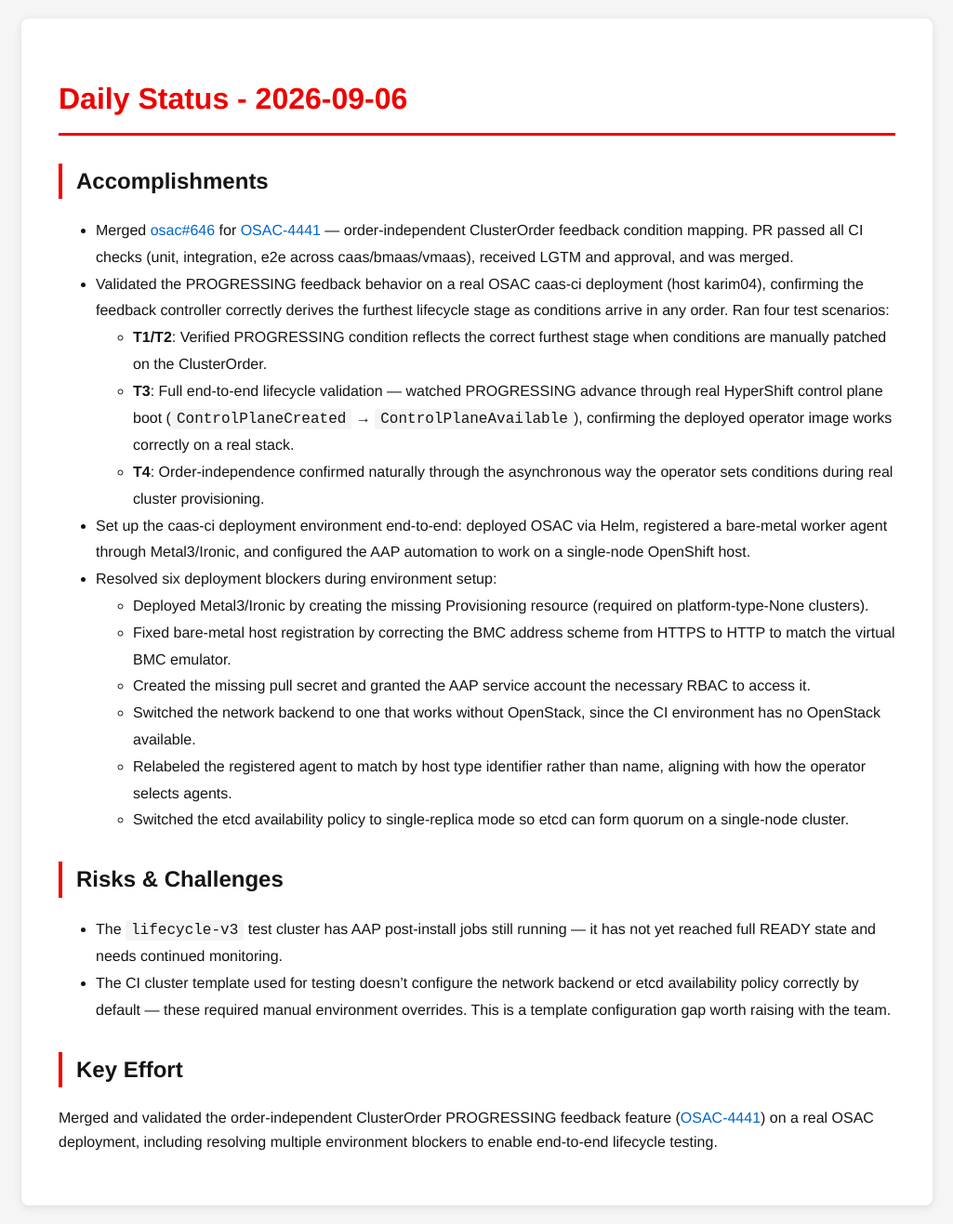
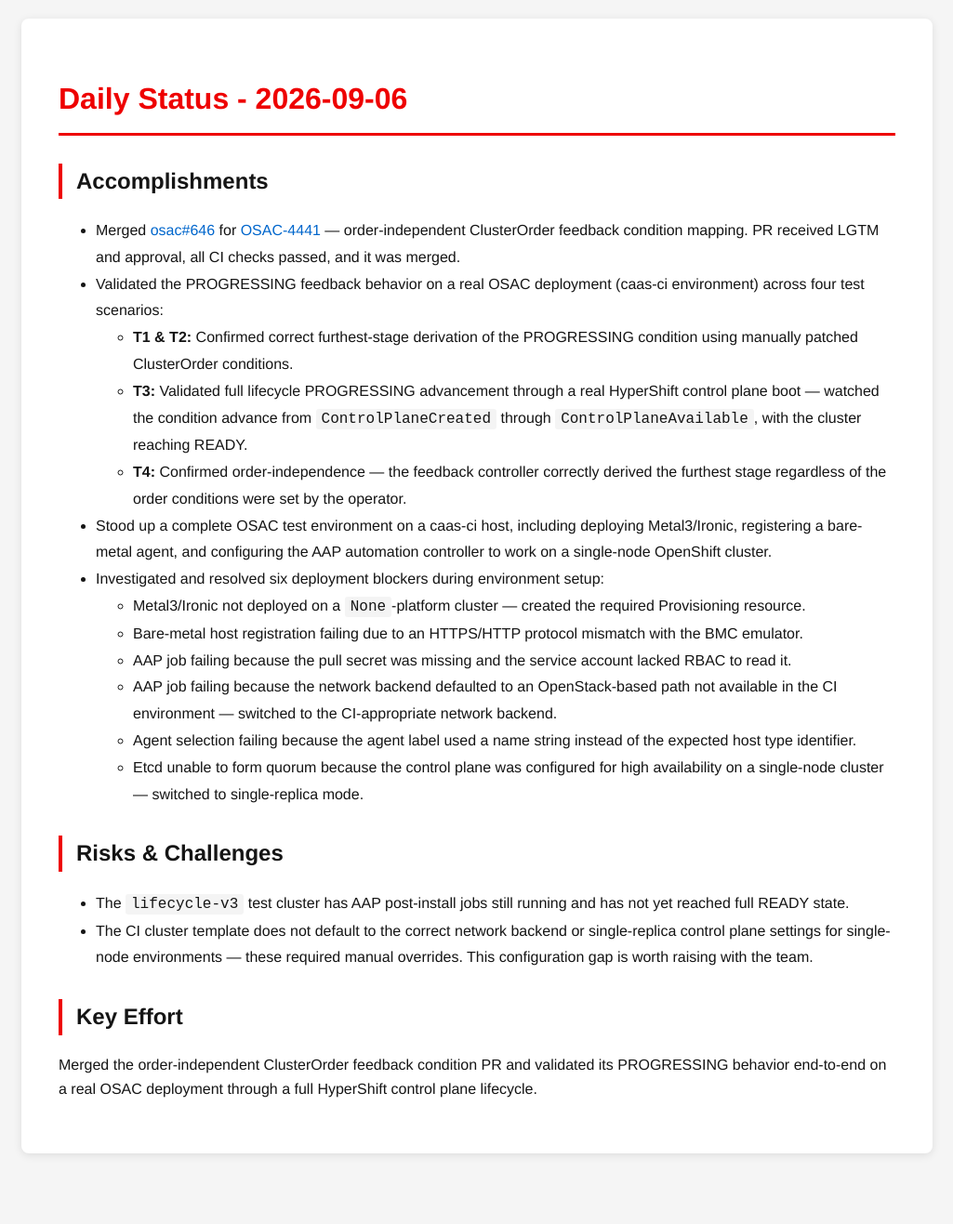
Before and after one commit to tzvatot/daily-status, a Jekyll site: the page built from 2026-09-06.md, in a window 1280 px wide. Shown: the whole page at 93% size, without its empty margins (127-1152 px from the left). Built offline with Jekyll 4.4.1, drawn with Linux system fonts in a browser that asks for light colours; after the commit the page ends 1261 px from its top, so only the background shows below that.

Commit message:
Daily status update - 2026-09-06

```diff
--- a/2026-09-06.md
+++ b/2026-09-06.md
@@ -8,25 +8,25 @@
 
 ## Accomplishments
 
-- Merged [osac#646](https://github.com/osac-project/osac/pull/646) for [OSAC-4441](https://redhat.atlassian.net/browse/OSAC-4441) — order-independent ClusterOrder feedback condition mapping. PR passed all CI checks (unit, integration, e2e across caas/bmaas/vmaas), received LGTM and approval, and was merged.
-- Validated the PROGRESSING feedback behavior on a real OSAC caas-ci deployment (host karim04), confirming the feedback controller correctly derives the furthest lifecycle stage as conditions arrive in any order. Ran four test scenarios:
-  - **T1/T2**: Verified PROGRESSING condition reflects the correct furthest stage when conditions are manually patched on the ClusterOrder.
-  - **T3**: Full end-to-end lifecycle validation — watched PROGRESSING advance through real HyperShift control plane boot (`ControlPlaneCreated` → `ControlPlaneAvailable`), confirming the deployed operator image works correctly on a real stack.
-  - **T4**: Order-independence confirmed naturally through the asynchronous way the operator sets conditions during real cluster provisioning.
-- Set up the caas-ci deployment environment end-to-end: deployed OSAC via Helm, registered a bare-metal worker agent through Metal3/Ironic, and configured the AAP automation to work on a single-node OpenShift host.
-- Resolved six deployment blockers during environment setup:
-  - Deployed Metal3/Ironic by creating the missing Provisioning resource (required on platform-type-None clusters).
-  - Fixed bare-metal host registration by correcting the BMC address scheme from HTTPS to HTTP to match the virtual BMC emulator.
-  - Created the missing pull secret and granted the AAP service account the necessary RBAC to access it.
-  - Switched the network backend to one that works without OpenStack, since the CI environment has no OpenStack available.
-  - Relabeled the registered agent to match by host type identifier rather than name, aligning with how the operator selects agents.
-  - Switched the etcd availability policy to single-replica mode so etcd can form quorum on a single-node cluster.
+- Merged [osac#646](https://github.com/osac-project/osac/pull/646) for [OSAC-4441](https://redhat.atlassian.net/browse/OSAC-4441) — order-independent ClusterOrder feedback condition mapping. PR received LGTM and approval, all CI checks passed, and it was merged.
+- Validated the PROGRESSING feedback behavior on a real OSAC deployment (caas-ci environment) across four test scenarios:
+  - **T1 & T2:** Confirmed correct furthest-stage derivation of the PROGRESSING condition using manually patched ClusterOrder conditions.
+  - **T3:** Validated full lifecycle PROGRESSING advancement through a real HyperShift control plane boot — watched the condition advance from `ControlPlaneCreated` through `ControlPlaneAvailable`, with the cluster reaching READY.
+  - **T4:** Confirmed order-independence — the feedback controller correctly derived the furthest stage regardless of the order conditions were set by the operator.
+- Stood up a complete OSAC test environment on a caas-ci host, including deploying Metal3/Ironic, registering a bare-metal agent, and configuring the AAP automation controller to work on a single-node OpenShift cluster.
+- Investigated and resolved six deployment blockers during environment setup:
+  - Metal3/Ironic not deployed on a `None`-platform cluster — created the required Provisioning resource.
+  - Bare-metal host registration failing due to an HTTPS/HTTP protocol mismatch with the BMC emulator.
+  - AAP job failing because the pull secret was missing and the service account lacked RBAC to read it.
+  - AAP job failing because the network backend defaulted to an OpenStack-based path not available in the CI environment — switched to the CI-appropriate network backend.
+  - Agent selection failing because the agent label used a name string instead of the expected host type identifier.
+  - Etcd unable to form quorum because the control plane was configured for high availability on a single-node cluster — switched to single-replica mode.
 
 ## Risks & Challenges
 
-- The `lifecycle-v3` test cluster has AAP post-install jobs still running — it has not yet reached full READY state and needs continued monitoring.
-- The CI cluster template used for testing doesn't configure the network backend or etcd availability policy correctly by default — these required manual environment overrides. This is a template configuration gap worth raising with the team.
+- The `lifecycle-v3` test cluster has AAP post-install jobs still running and has not yet reached full READY state.
+- The CI cluster template does not default to the correct network backend or single-replica control plane settings for single-node environments — these required manual overrides. This configuration gap is worth raising with the team.
 
 ## Key Effort
 
-Merged and validated the order-independent ClusterOrder PROGRESSING feedback feature ([OSAC-4441](https://redhat.atlassian.net/browse/OSAC-4441)) on a real OSAC deployment, including resolving multiple environment blockers to enable end-to-end lifecycle testing.
+Merged the order-independent ClusterOrder feedback condition PR and validated its PROGRESSING behavior end-to-end on a real OSAC deployment through a full HyperShift control plane lifecycle.
```
